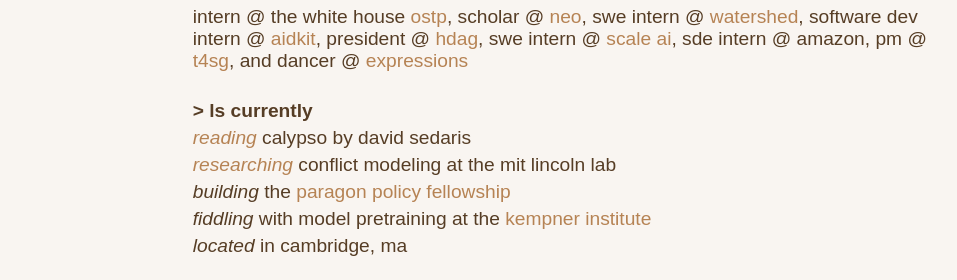
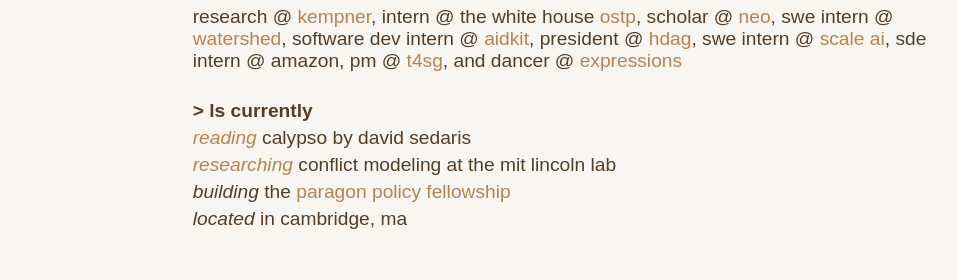
Before and after one commit to kaylanhua/kaylanhua.github.io, a plain HTML site: page index.html in a window 1280 px wide. Shown: the part 327-607 px from the top of the page, without its empty margins (121-1078 px from the left). Drawn offline with Linux system fonts and the light colour scheme.

Commit message:
took out kemp

```diff
--- a/index.html
+++ b/index.html
@@ -76,7 +76,7 @@
         <p> <span id="time"> </p>
         <br>
         <p> <b> > ls formerly </b></p>
-        <p> intern @ the white house <a href="https://www.whitehouse.gov/ostp/">ostp</a>, scholar @ <a href="https://www.neo.com">neo</a>, swe intern @ <a href="https://watershed.com/">watershed</a>, software dev intern @ <a href="https://www.aidkit.com/">aidkit</a>,
+        <p> research @ <a href="https://kempnerinstitute.harvard.edu/">kempner</a>, intern @ the white house <a href="https://www.whitehouse.gov/ostp/">ostp</a>, scholar @ <a href="https://www.neo.com">neo</a>, swe intern @ <a href="https://watershed.com/">watershed</a>, software dev intern @ <a href="https://www.aidkit.com/">aidkit</a>,
           president @ <a href="https://www.harvardanalytics.org/">hdag</a>, swe intern @ <a href="https://scale.com/">scale ai</a>, sde intern @ amazon, pm @ <a href="https://socialgood.hcs.harvard.edu/">t4sg</a>, and dancer @ <a href="https://www.harvardexpressions.com/">expressions</a>
         </p>
         <br>
@@ -84,12 +84,9 @@
         <p> <i> <a href="./reading.html">reading</a> </i> calypso by david sedaris </p>
         <p> <i> <a href="https://www.cambridge.org/core/journals/data-and-policy/article/promise-of-machine-learning-in-violent-conflict-forecasting/40D559ADA18FF7308915B08956B4E8F3">researching</a> </i> conflict modeling at the mit lincoln lab</p>
         <p> <i> building </i> the <a href="https://www.paragonfellowship.org/">paragon policy fellowship </a></p>
-        <p> <i> fiddling </i> with model pretraining at the <a href="https://kempnerinstitute.harvard.edu/"> kempner institute </a></p>
         <p> <i> located </i> in cambridge, ma </p>
         <br>
 
-        <!-- <p> <b> > echo $CONTACT </b></p>
-        <p> say hello at kaylahuang [at] college.harvard.edu or on <a href="https://www.linkedin.com/in/klhuang3/">linkedin</a> and <a href="https://twitter.com/kaylanhua">x</a></p> -->
         <br>
         <br>
 
```
